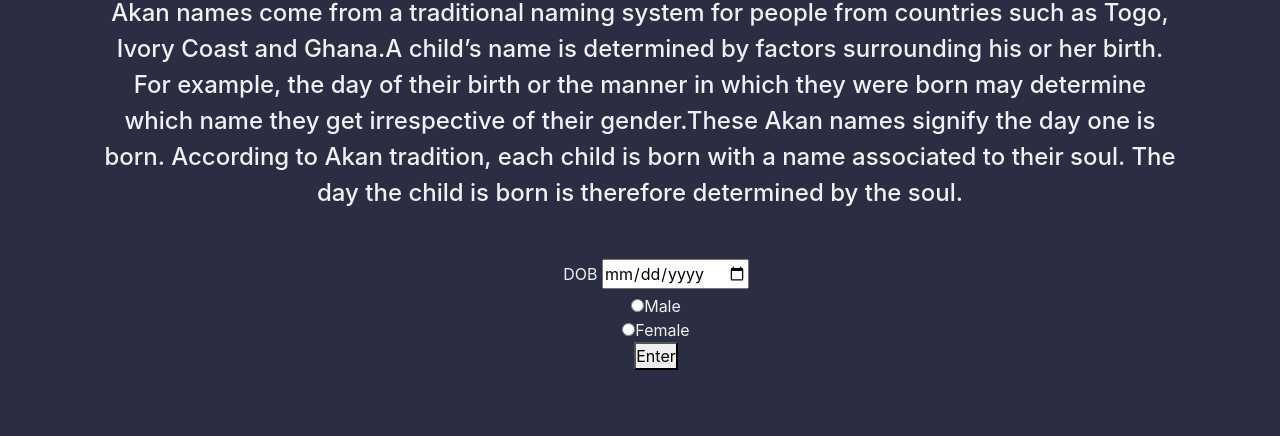
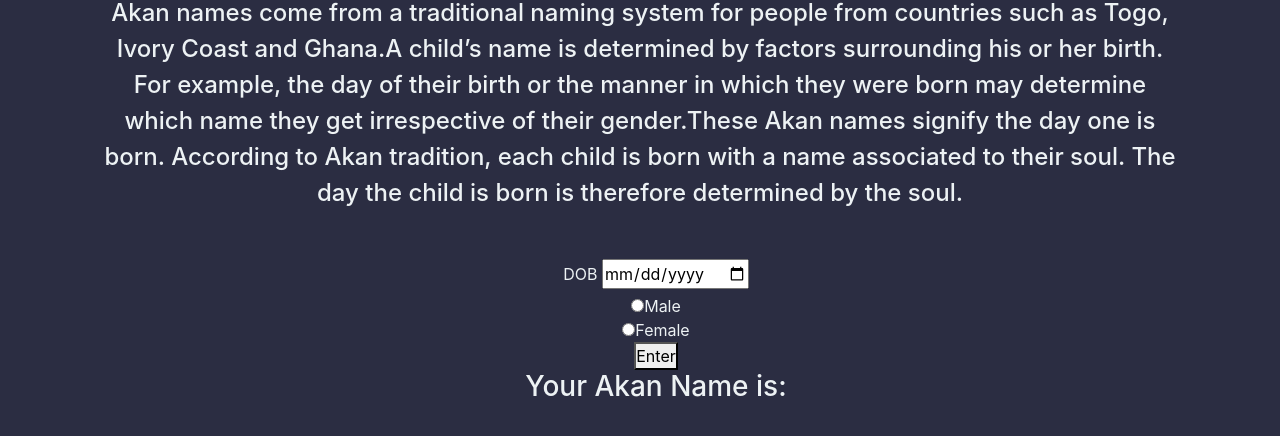
Before and after one commit to gatotoadrian/AkanNames, a plain HTML site: page index.html in a window 1280 px wide. Shown: the part 178-614 px from the top of the page. Drawn offline with nearby package versions, Linux system fonts and the light colour scheme.

```diff
--- a/index.html
+++ b/index.html
@@ -34,7 +34,7 @@
                     </div>
                 </form>
                 <div>
-                    <h3 id="output"></h3>
+                    <h3 >Your Akan Name is: <span id="output"></span></h3>
                 </div>
             </div>
         </div>
```
